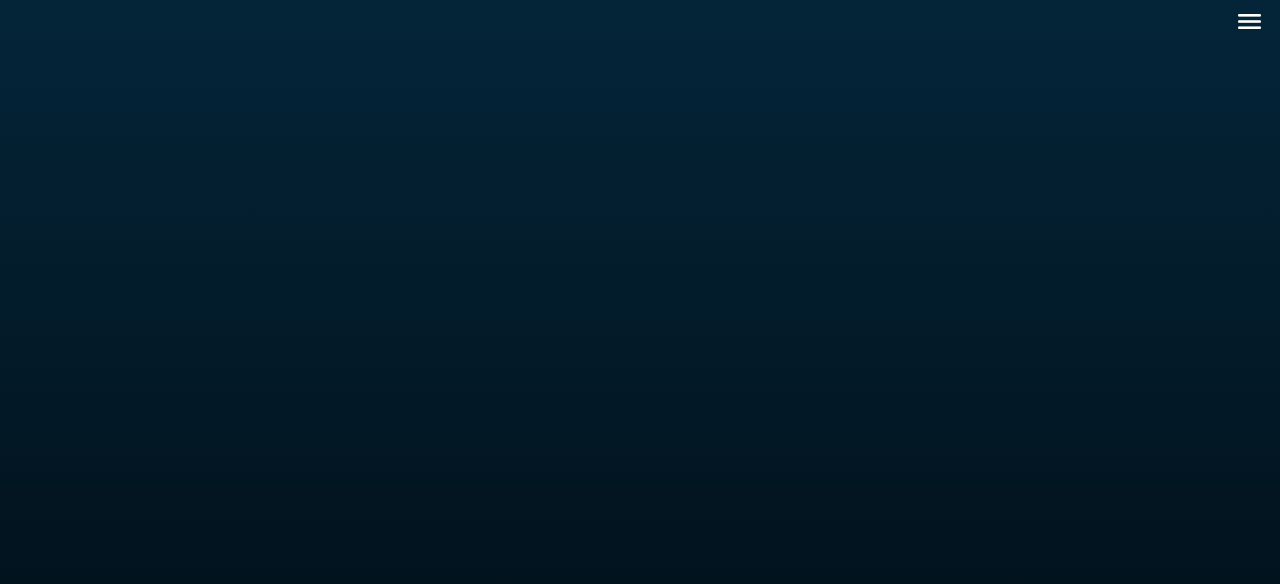
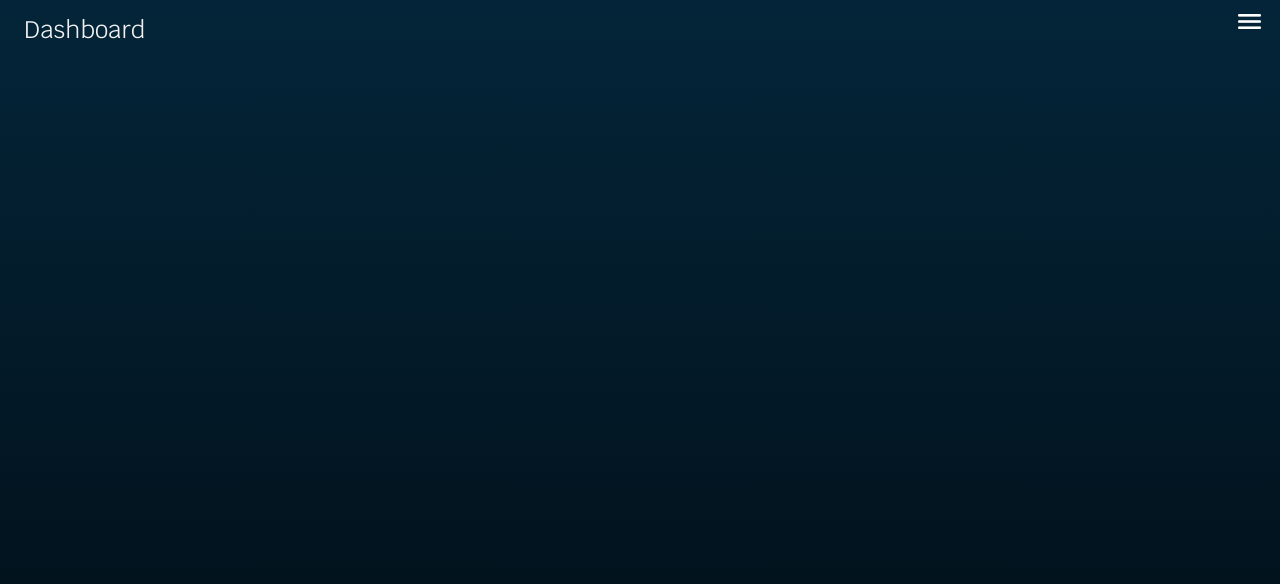
Before and after one commit to f-mantovani/project-3-client, a React (Create React App) app: page /dashboard in a window 1280 px wide. Shown: the top 584 px of the page. Built offline with nearby package versions, Linux system fonts and the light colour scheme.

Commit message:
page title is done

```diff
--- a/src/App.css
+++ b/src/App.css
@@ -139,3 +139,13 @@ h4 {
   letter-spacing: 0.015em;
   text-transform: uppercase;
 }
+
+.page-header {
+  min-height: 3rem;
+  padding-top: 1em;
+  margin-bottom: .75rem;
+}
+
+.page-header h1{
+  margin-left: 1.5rem;
+}
--- a/src/pages/Dashboard/Dashboard.js
+++ b/src/pages/Dashboard/Dashboard.js
@@ -4,7 +4,10 @@ import Navbar from '../../components/Navbar'
 const Dashboard = () => {
   return (
     <div>
+      <div className="page-header">
         <Navbar/>
+        <h1>Dashboard</h1>
+      </div>
 
     </div>
   )
```
